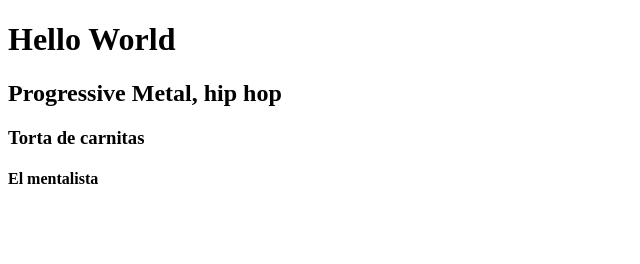
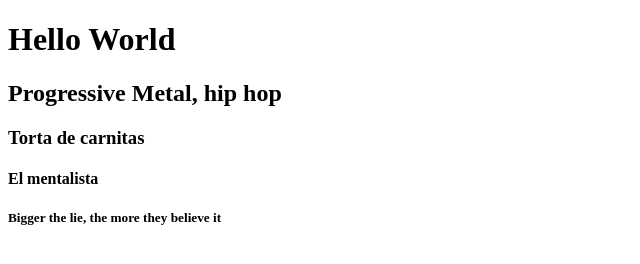
Before and after one commit to LEVAMA2233/CH-62-Mis_Preferencias, a plain HTML site: page index.html in a window 1280 px wide. Shown: the whole page, without its empty margins (0-640 px from the left). Drawn offline with Linux system fonts and the light colour scheme.

Commit message:
Feat: Agregamos h5, Frase chida

```diff
--- a/index.html
+++ b/index.html
@@ -10,5 +10,6 @@
     <h2>Progressive Metal, hip hop</h2>
     <h3>Torta de carnitas</h3>
     <h4>El mentalista</h4>
+    <h5>Bigger the lie, the more they believe it</h5>
 </body>
 </html>
```
